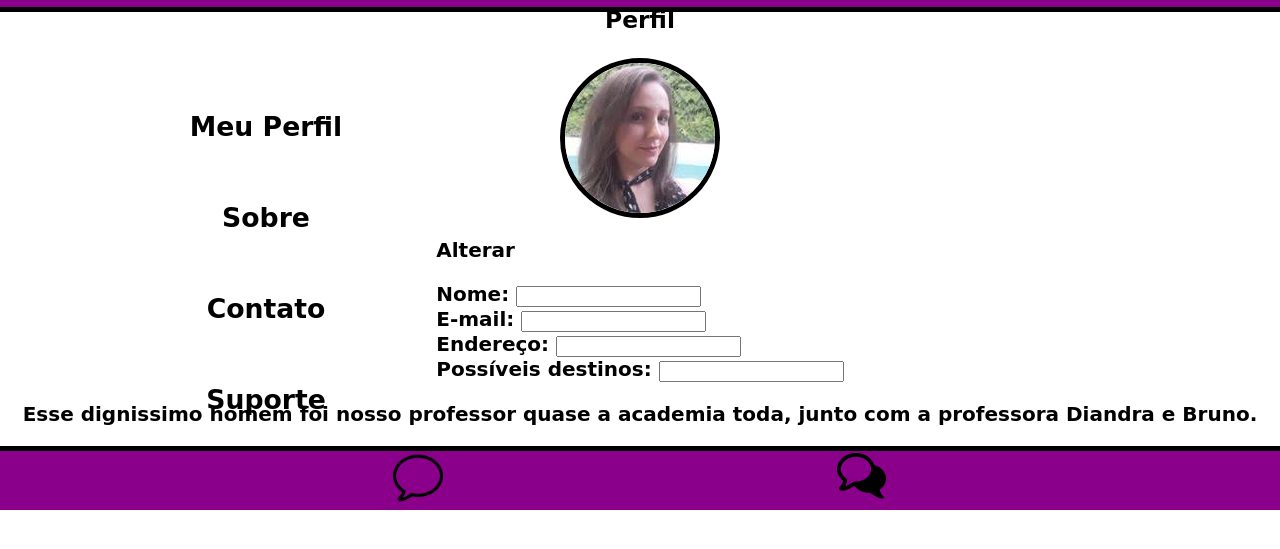
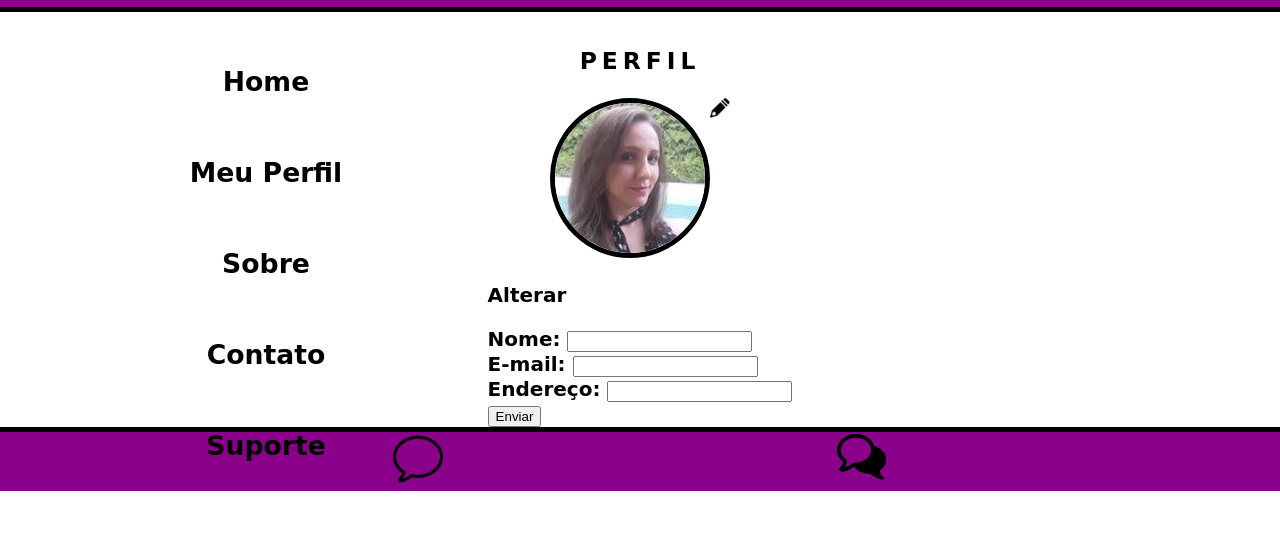
Before and after one commit to EduardoFelizardo/ProjetoDemoDay, a plain HTML site: page pages/perfil.html in a window 1280 px wide. Shown: the part 97-646 px from the top of the page. Drawn offline with Linux system fonts and the light colour scheme.

Commit message:
Organizar as informações

```diff
--- a/css/estilo.css
+++ b/css/estilo.css
@@ -71,13 +71,6 @@ aside.mostrando{
     border-bottom: solid 1px black;
 }
 
-.first img{
-    width: 150px;
-    height: 150px;
-    border-radius: 100%;
-    border: solid 5px black;
-}
-
 aside nav{
     display: flex;
     flex-direction: column;
@@ -105,12 +98,49 @@ aside nav a{
     border-radius: 100%;
 }
 
+.invisivel a:hover{
+
+}
+
+h3{
+    margin-top: 8vh;
+    text-transform: uppercase;
+    letter-spacing: 5px;
+}
+
 .first{
     margin-top: 10vh;
     display: flex;
     flex-direction: column;
     align-items: center;
     justify-content: center;
+}
+
+.foto{
+    display: flex;
+    flex-direction: row;
+}
+
+.edit img{
+    display: flex;
+    width: 20px;
+    height: 20px;
+}
+
+.pessoa img{
+    border-radius: 100%;
+    border: solid black 5px;
+    height: 150px;
+    width: 150px;
+}
+
+.sobrenos{
+    padding: 5vh;
+}
+
+.gif img{
+    width: 80vw;
+    height: 30vh;
 }
 
 footer{
--- a/pages/perfil.html
+++ b/pages/perfil.html
@@ -16,6 +16,7 @@
                 <img src="../img/cliente.jpg" alt="">
             </div>
             <nav class="invisivel">
+                <a href="../index.html">Home</a>
                 <a href="perfil.html">Meu Perfil</a>
                 <a href="sobre.html">Sobre</a>
                 <a href="contato.html">Contato</a>
@@ -25,7 +26,14 @@
     </header>
     <section class="first">
         <h3>Perfil</h3>
-        <img src="../img/cliente.jpg" alt="">
+        <div class="foto">
+            <div class="pessoa">
+                <img src="../img/cliente.jpg" alt="">
+            </div>
+            <div class="edit">
+                <img src="../img/icons/edit.png" alt="">
+            </div>
+        </div>
         <form>
             <p>Alterar</p>
             <div>
@@ -40,12 +48,8 @@
                 <label for="email">Endereço:</label>
                 <input type="email" id="email" />
             </div>
-            <div>
-                <label for="email">Possíveis destinos:</label>
-                <input type="email" id="email" />
-            </div>
+            <button>Enviar</button>
         </form>
-        <p>Esse dignissimo homem foi nosso professor quase a academia toda, junto com a professora Diandra e Bruno.</p>
     </section>
     <footer>
         <div>
```
Also changed, not shown: pages/contato.html (+7 -6 lines), pages/sobre.html (+7 -3 lines), pages/suporte.html (+4 -4 lines), img/icons/edit.png (added), img/icons/erro.gif (added), 1 other file.
